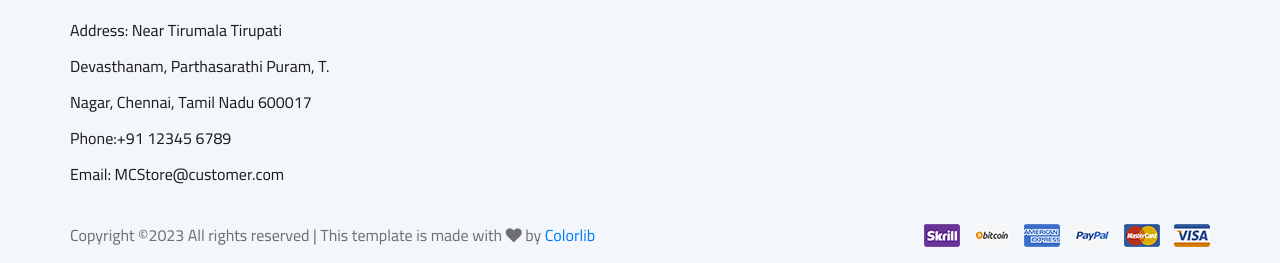
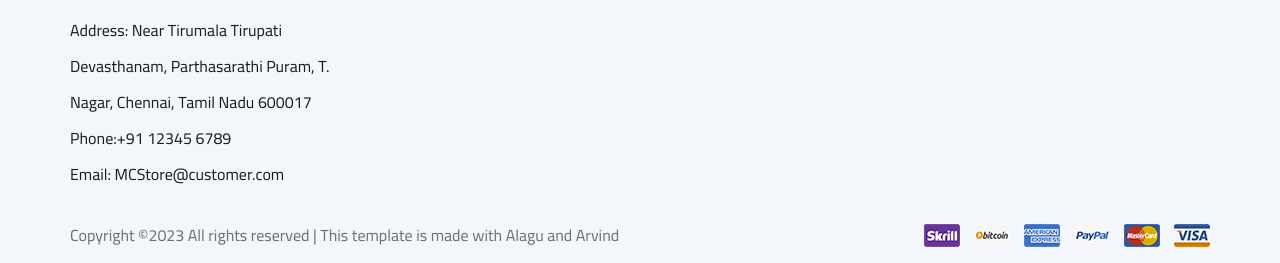
Before and after one commit to AlaguAravindA/MC-mart, a plain HTML site: page contact.html in a window 1280 px wide. Shown: the part 2283-2546 px from the top of the page. Drawn offline with Linux system fonts and the light colour scheme.

Commit message:
Update contact.html

```diff
--- a/contact.html
+++ b/contact.html
@@ -388,7 +388,7 @@
             <div class="row">
                 <div class="col-lg-12">
                     <div class="footer__copyright__text"><p><!-- Link back to Colorlib can't be removed. Template is licensed under CC BY 3.0. -->
-                        Copyright &copy;<script>document.write(new Date().getFullYear());</script> All rights reserved | This template is made with <i class="fa fa-heart" aria-hidden="true"></i> by <a href="https://colorlib.com" target="_blank">Colorlib</a>
+                        Copyright &copy;<script>document.write(new Date().getFullYear());</script> All rights reserved | This template is made with Alagu and Arvind</a>
                         <!-- Link back to Colorlib can't be removed. Template is licensed under CC BY 3.0. --></p></div>
 
                         <div class="footer__copyright__payment"><img src="img/payment-item.png" alt=""></div>
```
